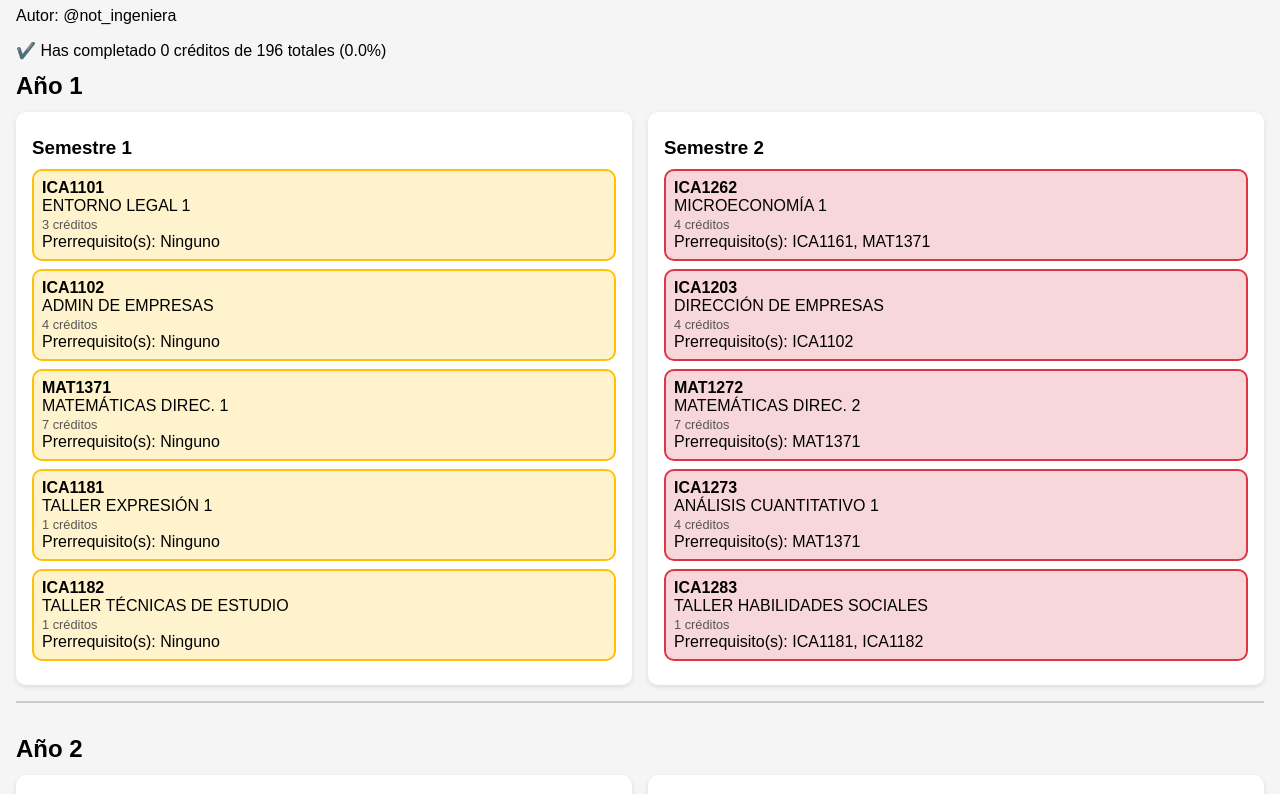
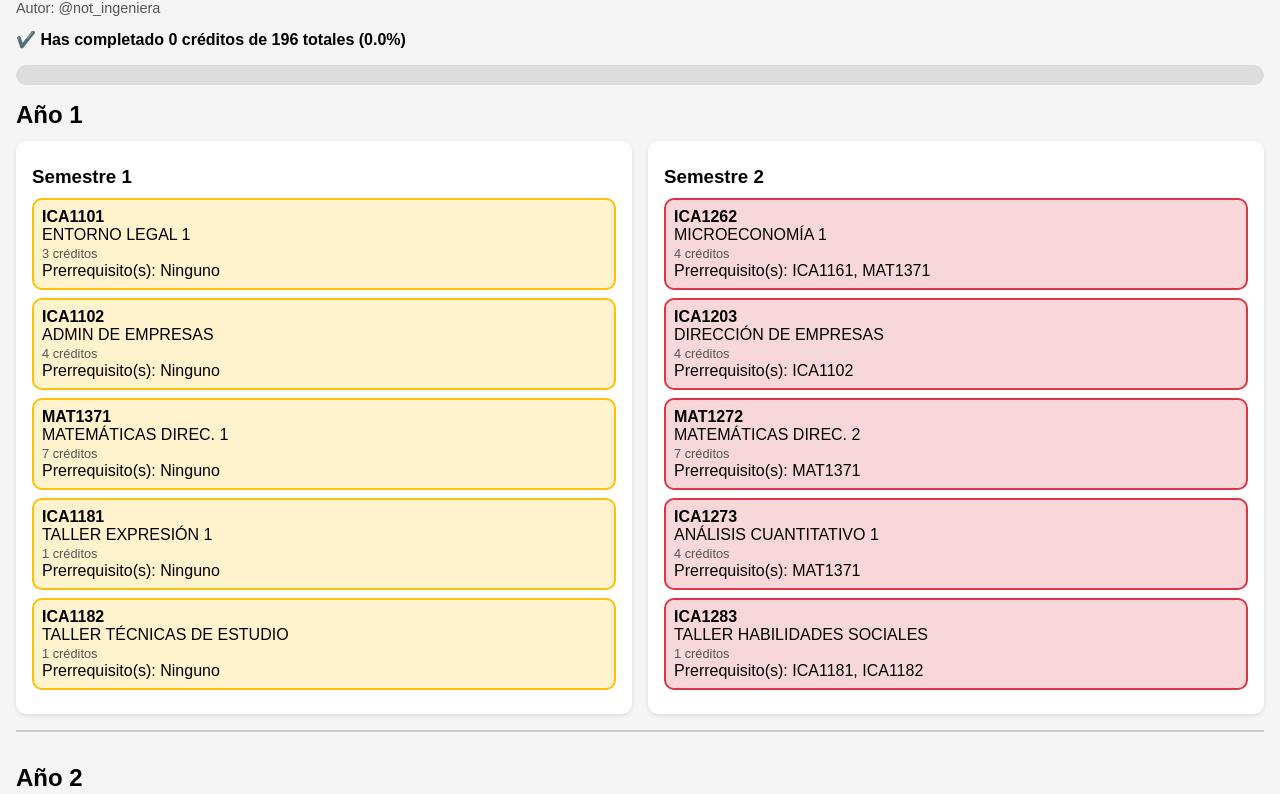
Before and after one commit to Ivana-coder1/Malla-ING-COMERCIAL-PUCV, a plain HTML site: page index.html in a window 1280 px wide. Shown: the part 89-883 px from the top of the page. Drawn offline with Linux system fonts and the light colour scheme.

Commit message:
Update style.css

```diff
--- a/style.css
+++ b/style.css
@@ -50,3 +50,27 @@ h2, h3 {
     border-color: #28a745;
     text-decoration: line-through;
 }
+.progreso {
+    font-weight: bold;
+    margin-bottom: 1em;
+}
+.autor {
+    margin-top: -0.5em;
+    margin-bottom: 1em;
+    font-size: 0.9em;
+    color: #555;
+}
+.barra-container {
+    width: 100%;
+    height: 20px;
+    background: #ddd;
+    border-radius: 10px;
+    overflow: hidden;
+    margin-bottom: 1em;
+}
+.barra {
+    height: 100%;
+    width: 0%;
+    background: #28a745;
+    transition: width 0.3s;
+}
```
